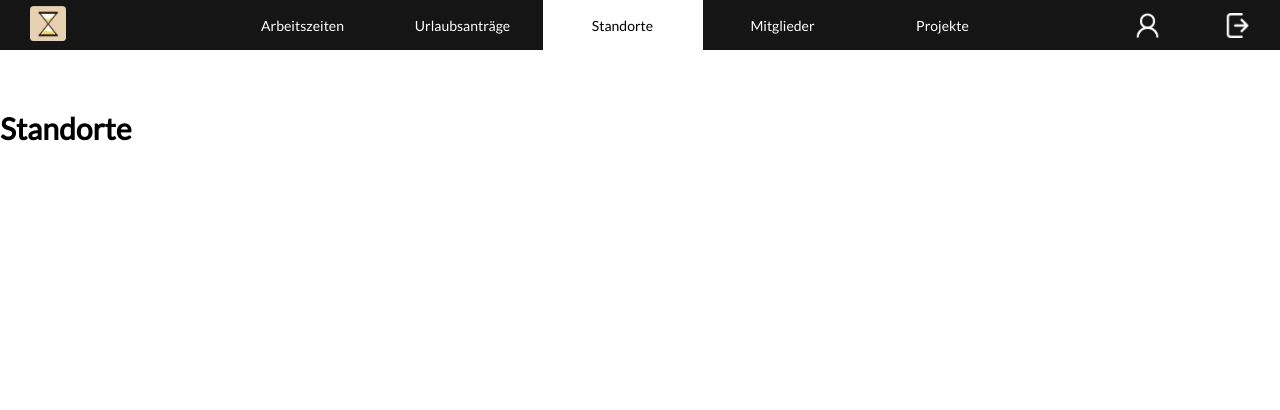
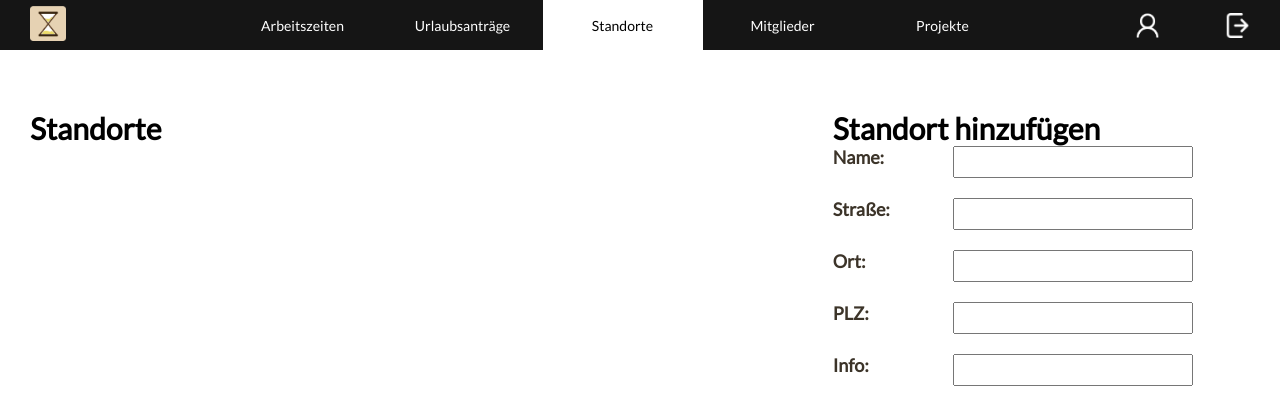
Before and after one commit to emaemaxd/desking, a Gatsby site in the folder landingpage-frontend/: page /standorte in a window 1280 px wide. Built offline with nearby package versions, Linux system fonts and the light colour scheme; Gatsby itself is replaced by a stand-in of ours.

Commit message:
frontend

```diff
--- a/landingpage-frontend/package.json
+++ b/landingpage-frontend/package.json
@@ -8,7 +8,7 @@
     "gatsby"
   ],
   "scripts": {
-    "develop": "gatsby develop",
+    "develop": "gatsby develop -H 0.0.0.0 -p 8000",
     "start": "gatsby develop",
     "build": "gatsby build",
     "serve": "gatsby serve",
@@ -26,6 +26,7 @@
     "react": "^17.0.1",
     "react-dom": "^17.0.1",
     "react-helmet": "^6.1.0",
+    "react-hook-form": "^7.24.0",
     "sass": "^1.43.4"
   }
 }
--- a/landingpage-frontend/src/components/elements/Button/index.js
+++ b/landingpage-frontend/src/components/elements/Button/index.js
@@ -1,4 +1,4 @@
-import React, {useState} from "react"
+import React from "react"
 import * as styles from "./index.module.scss"
 
 const Button = (props) => {
@@ -6,11 +6,11 @@ const Button = (props) => {
     const text = props.text || "Button";
     const type = props.type || "primary"
 
-    if (type == "primary") {
+    if (type === "primary") {
         return (
             <div className={styles.primary}>{text}</div>
         )
-    } else if (type == "secondary") {
+    } else if (type === "secondary") {
         return (
             <div className={styles.secondary}>{text}</div>
         )
--- a/landingpage-frontend/src/components/elements/Weekactivities/index.js
+++ b/landingpage-frontend/src/components/elements/Weekactivities/index.js
@@ -1,4 +1,4 @@
-import React, { useState } from "react"
+import React from "react"
 import * as styles from "./index.module.scss"
 // ▲ ▼ when it's active and △ ▽ when not active
 const Weekactivitiess = (props) => {
--- a/landingpage-frontend/src/components/sections/Header/index.js
+++ b/landingpage-frontend/src/components/sections/Header/index.js
@@ -15,11 +15,11 @@ const Header = (props) => {
 
     return (
         <div className={styles.wrapper}>
-                <div className={styles.logoWrapper}>
+            <div className={styles.logoWrapper}>
                 <Link to="/">
                     <img className={styles.logo} alt="Desking Logo" src={Logo} />
-                    </Link>
-                </div>
+                </Link>
+            </div>
             <div className={styles.links}>
                 <Link className={props.current === "/arbeitszeiten" && styles.active} to="/arbeitszeiten">Arbeitszeiten</Link>
                 <Link className={props.current === "/urlaubsantraege" && styles.active} to="/urlaubsantraege">Urlaubsanträge</Link>
@@ -32,7 +32,9 @@ const Header = (props) => {
                     <img style={{ width: 35, height: 35, marginLeft: 15, marginRight: 15 }} alt="Profil" src={props.current === "/profil" ? UserBlack : User} />
                 </Link>
                 <img className={styles.hideOnMobile} style={{ width: 25 }} alt="Logout" src={Logout} />
-                <img className={styles.hideOnDesktop} onClick={e => setBurgerOpen(!burgerOpen)} style={{ width: 25 }} alt="Burger Menu" src={burgerOpen ? BurgerOpen : BurgerClosed} />
+                <div role="button" tabindex="0" onClick={e => setBurgerOpen(!burgerOpen)} onKeyDown={e => console.log(e)}>
+                    <img className={styles.hideOnDesktop} style={{ width: 25 }} alt="Burger Menu" src={burgerOpen ? BurgerOpen : BurgerClosed} />
+                </div>
             </div>
 
         </div>
--- a/landingpage-frontend/src/pages/standorte.js
+++ b/landingpage-frontend/src/pages/standorte.js
@@ -1,11 +1,50 @@
 import React from "react"
 import Layout from "../components/sections/layout"
+import { useForm } from "react-hook-form"
 
 const Page = () => {
 
+  const { register, handleSubmit } = useForm();
+  const onSubmit = data => console.log(data);
+
   return (
     <Layout slug="/standorte">
-      <h1>Standorte</h1>
+      <div className="container">
+        <div className="col7">
+          <h1>Standorte</h1>
+
+        </div>
+        <div className="col1" />
+        <div className="col3">
+          <h1>Standort hinzufügen</h1>
+          <div>
+            <form className="form-standort" onSubmit={handleSubmit(onSubmit())}>
+              <div>
+                <label htmlFor="name">Name:</label>
+                <input id="name" {...register("name")} />
+              </div>
+              <div>
+                <label htmlFor="street">Straße:</label>
+                <input id="street" {...register("street")} />
+              </div>
+              <div>
+                <label htmlFor="city">Ort:</label>
+                <input id="city" {...register("city")} />
+              </div>
+              <div>
+                <label htmlFor="code">PLZ:</label>
+                <input id="code" {...register("code")} />
+              </div>
+              <div>
+                <label htmlFor="info">Info:</label>
+                <input id="info" {...register("info")} />
+              </div>
+            </form>
+          </div>
+        </div>
+        <div className="col1" />
+      </div>
+
     </Layout>
   );
 }
--- a/landingpage-frontend/src/style/index.scss
+++ b/landingpage-frontend/src/style/index.scss
@@ -124,3 +124,25 @@ p {
         margin-right: 16px;
     }
 }
+
+label {
+    font-size: 18px;
+    font-weight: bold;
+}
+
+.form-standort {
+
+    div {
+        display: flex;
+        margin-bottom: 20px;
+    }
+
+    label {
+        min-width: 120px;
+    }
+
+    input {
+        line-height: 26px;
+        font-size: 18px;
+    }
+}
```
Also changed, not shown: 1 other file.
